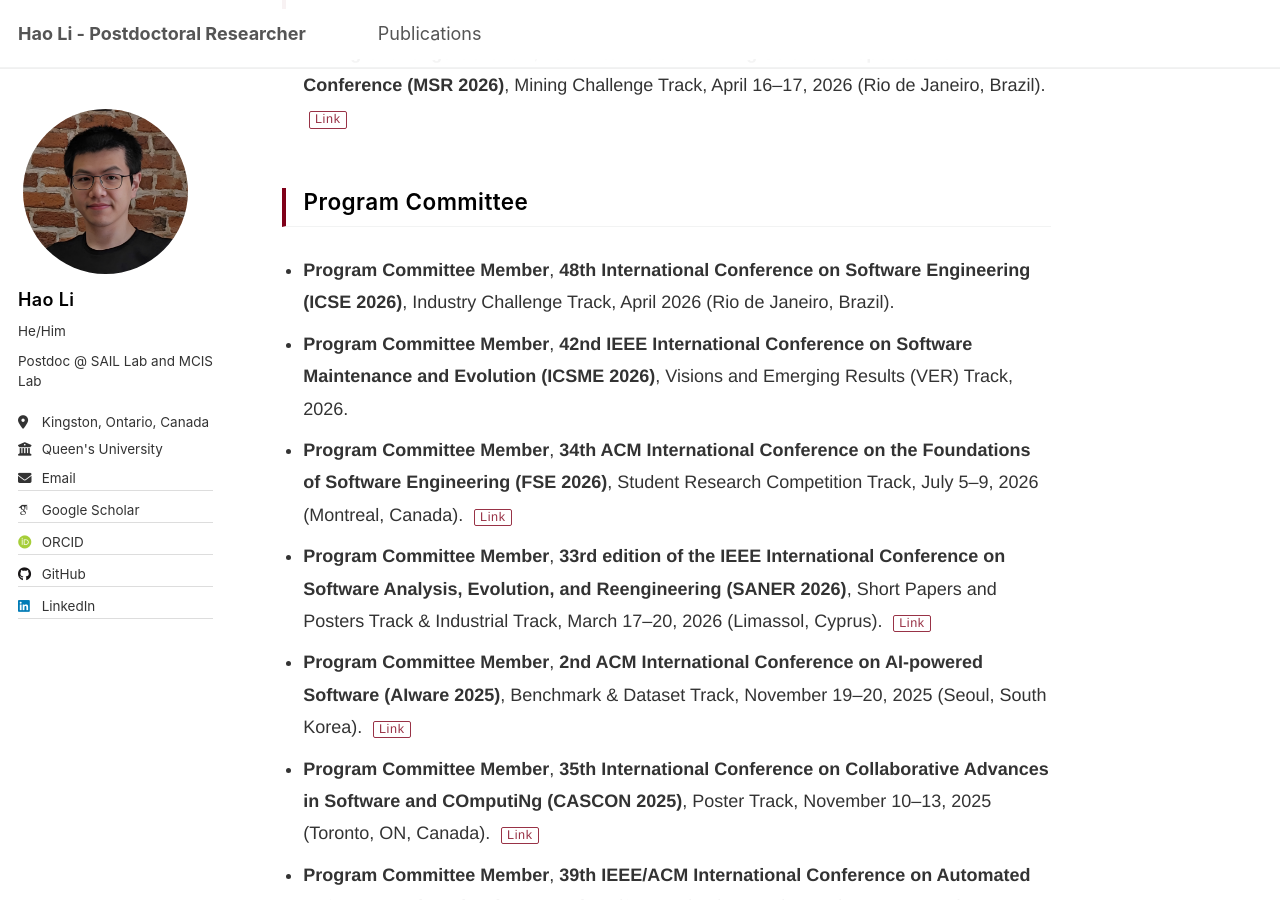
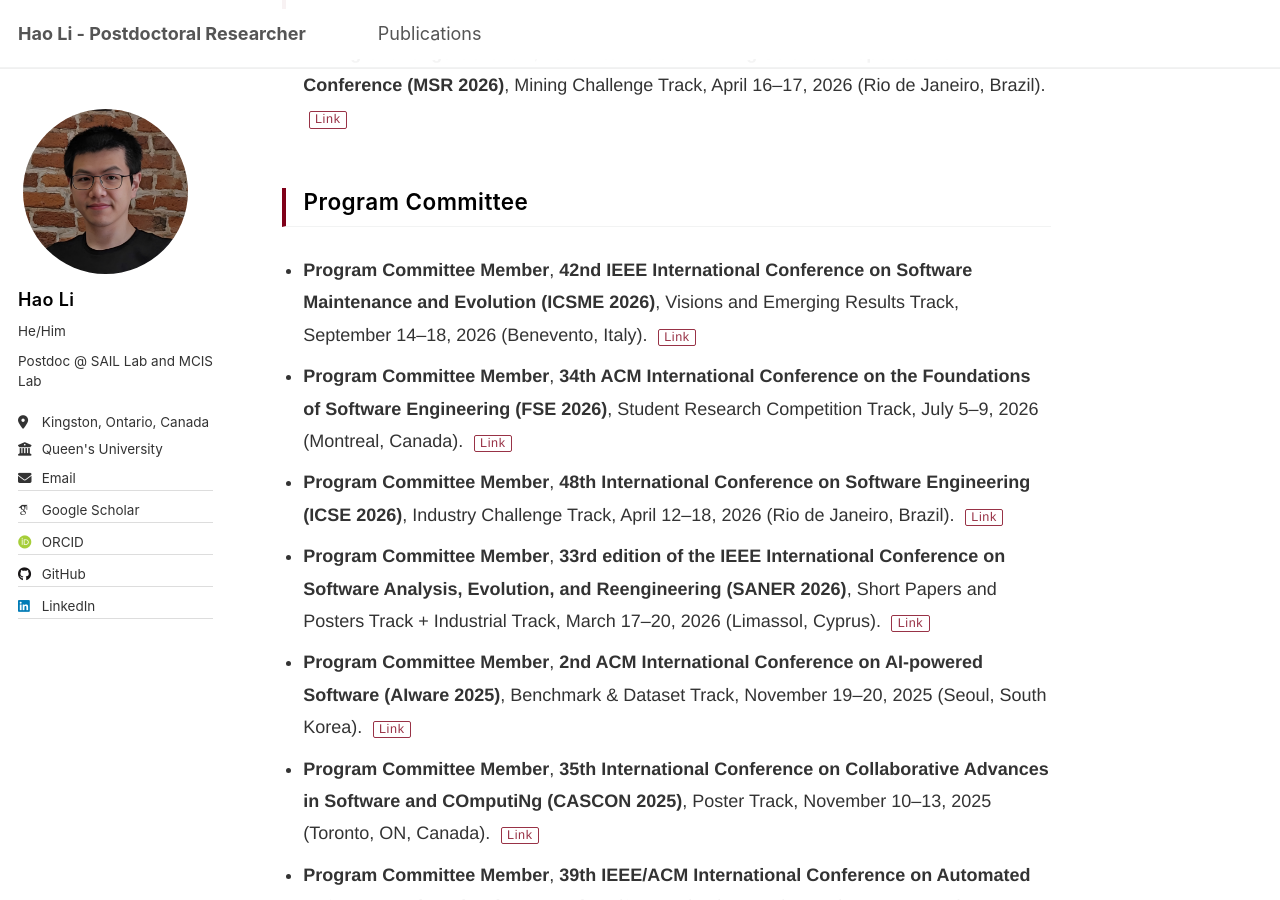
Before and after one commit to Leo-LiHao/Leo-LiHao.github.io, a Jekyll site: the page built from _pages/about.md, in a window 1280 px wide and 900 px high, scrolled down 3552 px. Built offline with Jekyll 4.4.1, drawn with Linux system fonts in a browser that asks for light colours; some web fonts are replaced.

Commit message:
updated committ

```diff
--- a/_pages/about.md
+++ b/_pages/about.md
@@ -85,10 +85,10 @@ For the most up-to-date list of my publications, please see my [Google Scholar p
 
 ## Program Committee
 
-- **Program Committee Member**, **48th International Conference on Software Engineering (ICSE 2026)**, Industry Challenge Track, April 2026 (Rio de Janeiro, Brazil).
-- **Program Committee Member**, **42nd IEEE International Conference on Software Maintenance and Evolution (ICSME 2026)**, Visions and Emerging Results (VER) Track, 2026.
+- **Program Committee Member**, **42nd IEEE International Conference on Software Maintenance and Evolution (ICSME 2026)**, Visions and Emerging Results Track, September 14--18, 2026 (Benevento, Italy). [Link](https://conf.researchr.org/track/icsme-2026/icsme-2026-nier)
 - **Program Committee Member**, **34th ACM International Conference on the Foundations of Software Engineering (FSE 2026)**, Student Research Competition Track, July 5--9, 2026 (Montreal, Canada). [Link](https://conf.researchr.org/track/fse-2026/fse-2026-student-research-competition)
-- **Program Committee Member**, **33rd edition of the IEEE International Conference on Software Analysis, Evolution, and Reengineering (SANER 2026)**, Short Papers and Posters Track & Industrial Track, March 17--20, 2026 (Limassol, Cyprus). [Link](https://conf.researchr.org/track/saner-2026/saner-2026-short-papers-and-posters-track)
+- **Program Committee Member**, **48th International Conference on Software Engineering (ICSE 2026)**, Industry Challenge Track, April 12--18, 2026 (Rio de Janeiro, Brazil). [Link](https://conf.researchr.org/track/icse-2026/icse-2026-industry-challenge-track)
+- **Program Committee Member**, **33rd edition of the IEEE International Conference on Software Analysis, Evolution, and Reengineering (SANER 2026)**, Short Papers and Posters Track + Industrial Track, March 17--20, 2026 (Limassol, Cyprus). [Link](https://conf.researchr.org/track/saner-2026/saner-2026-short-papers-and-posters-track)
 - **Program Committee Member**, **2nd ACM International Conference on AI-powered Software (AIware 2025)**, Benchmark & Dataset Track, November 19--20, 2025 (Seoul, South Korea). [Link](https://2025.aiwareconf.org/track/aiware-2025-benchmark---dataset-track)
 - **Program Committee Member**, **35th International Conference on Collaborative Advances in Software and COmputiNg (CASCON 2025)**, Poster Track, November 10--13, 2025 (Toronto, ON, Canada). [Link](https://conf.researchr.org/track/cascon-2025/posters-track)
 - **Program Committee Member**, **39th IEEE/ACM International Conference on Automated Software Engineering (ASE 2024)**, Artifact Evaluation Track, October 27--November 1, 2024 (Sacramento, California, United States). [Link](https://conf.researchr.org/track/ase-2024/ase-2024-artifact-evaluation-track)
```
